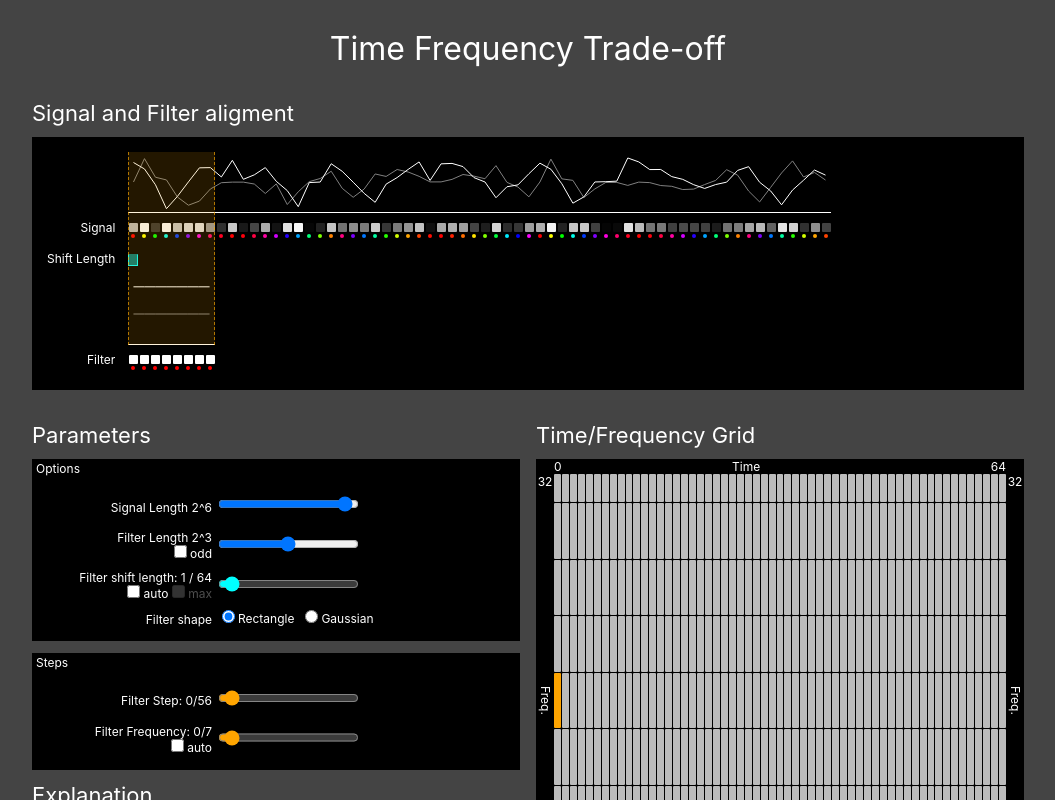
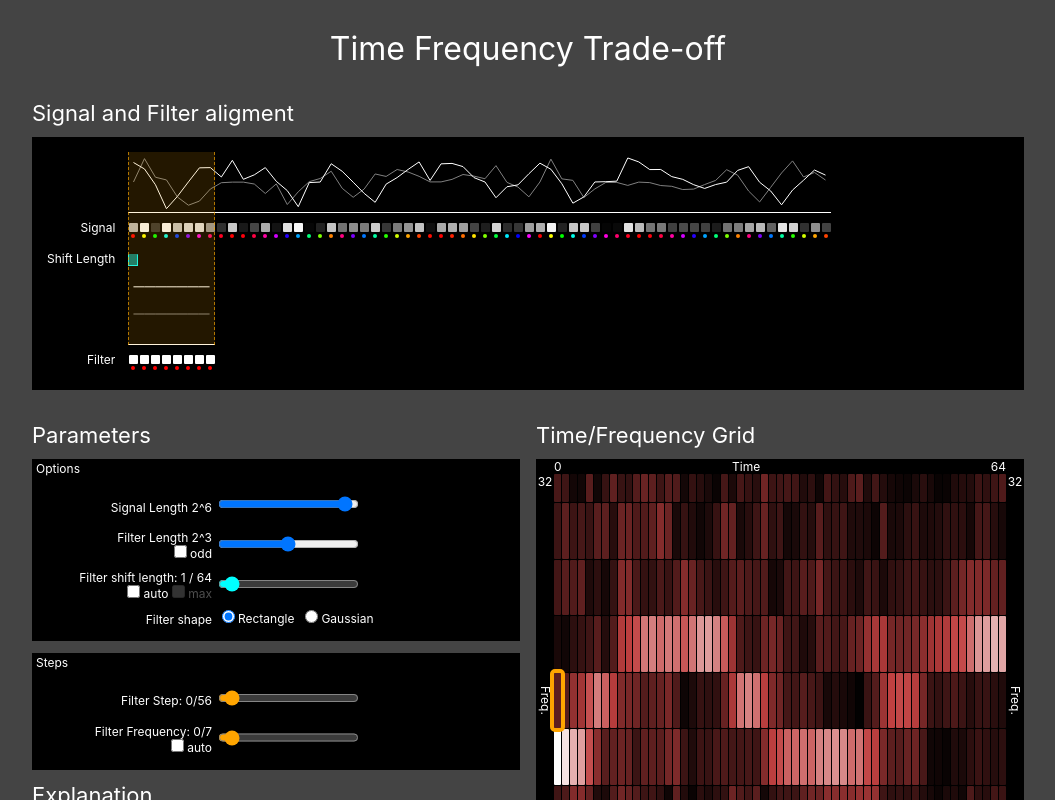
Before and after one commit to laszlokorte/time-frequency, a Svelte app: page / in a window 1280 px wide. Shown: the top 800 px of the page, without its empty margins (112-1167 px from the left). Built offline with nearby package versions, Linux system fonts and the light colour scheme.

Commit message:
add magnitude spectrum colors

```diff
--- a/src/App.svelte
+++ b/src/App.svelte
@@ -1,6 +1,27 @@
 <script>
-	function cMake(mag, phase) {
+	function cMake(mag=0, phase=0) {
 		return {mag, phase}
+	}
+
+	function cMul(a,b) {
+		return {mag: a.mag*b.mag, phase: a.phase+b.phase}
+	}
+
+	function cSum(a,b) {
+		const are = Math.cos(a.phase) * a.mag
+		const bre = Math.cos(b.phase) * b.mag
+		const aim = Math.sin(a.phase) * a.mag
+		const bim = Math.sin(b.phase) * b.mag
+		const sumre = are + bre
+		const sumim = aim + bim
+		return {
+			mag: Math.sqrt(sumre*sumre + sumim*sumim),
+			phase: Math.atan2(aim + bim, are + bre)
+		}
+	}
+
+	function cMag(z) {
+		return z.mag
 	}
 
 	var seed = 1;
@@ -19,8 +40,8 @@
 	let wantOddLength = false
 	let windowLengthExp = 3
 	$: canOddLength = true || !(windowLengthExp==0 || windowLengthExp == signalLengthExp)
-	$: oddLength = (wantOddLength && canOddLength) ^ (windowLengthExp == 0)
-	$: windowLengthExp = Math.max(autoFrequency?1:0, Math.min(windowLengthExp, signalLengthExp - (wantOddLength?1:0)))
+	$: oddLength = (wantOddLength && canOddLength) ^ (windowLengthExp == 0) && windowLengthExp!=signalLengthExp
+	$: windowLengthExp = Math.max(autoFrequency?1:0, Math.min(windowLengthExp, signalLengthExp))
 	$: windowLength = Math.min(signalLength, Math.pow(2, windowLengthExp) + (oddLength?1:0))
 
 	let autoShiftSize = false
@@ -46,6 +67,16 @@
 
 	$: allSteps = Array(filterStepMax+1).fill(null).map((_,i) => i)
 	$: allFrequencies = Array(maxFilterFrequency+(maxFilterFrequency?1:0)+(!oddLength?1:0)).fill(null).map((_,i) => i-1 <= maxFilterFrequency/2 ? -i+(maxFilterFrequency+(maxFilterFrequency&1))/2 : 1+maxFilterFrequency-i+(maxFilterFrequency+(maxFilterFrequency&1))/2)
+
+	$: dotProducts = allSteps.map((s) => allFrequencies.map((f) => {
+		return filterWindow.map((_,o) => cMul(
+			cMake(
+			filterShape == 'rect' ? 1/Math.sqrt(filterWindow.length) :
+			Math.exp(-Math.pow(((o+0.5)/(windowLength+1)-(0.5))*4, 2)),
+			(f>maxFilterFrequency/2?f-maxFilterFrequency-1:f)*(o)/(windowLength)*2*Math.PI),
+			signal[s*windowShiftSize+o]
+		)).reduce(cSum,cMake())
+	}))
 
 	let dragging = false
 
@@ -148,6 +179,7 @@
 		display: block;
 		cursor: pointer;
 		border-radius: 1px;
+		background-color: hsl(0, 50%, calc(var(--cmag) * 50%));
 	}
 
 	label {
@@ -163,10 +195,12 @@
 	}
 
 	button.active-secondary {
-		background: #999;
+		outline: 4px dotted orange;
+		z-index: 10;
 	}
 	button.active {
-		background: orange;
+		outline: 4px solid orange;
+		z-index: 10;
 	}
 
 
@@ -174,6 +208,7 @@
 		opacity: 0.5;
 		cursor: default;
 		pointer-events: none;
+		background: #bbb;
 	}
 
 	.rottext {
@@ -430,8 +465,8 @@
 
 			<div class="tf-grid" class:even={!oddLength} style:--odd-row-count={allFrequencies.length - (oddLength?0:2)}>
 				{#each allFrequencies as f, fi}
-					{#each allSteps as t}
-					<button data-t={t} style:grid-column={t+1} on:mouseup|capture={evtDragEnd} disabled={f!=filterFrequency&&(-f+windowLength)%windowLength!=filterFrequency && autoFrequency} class:active={f==filterFrequency && t==filterStep} class:active-secondary={(-f+windowLength)%windowLength==filterFrequency && t==filterStep} data-freq={f} data-step={t} on:mousedown={evtSetFilter} on:mouseenter={evtDragFilter}></button>
+					{#each allSteps as t, ti}
+					<button data-t={t} style:grid-column={t+1} on:mouseup|capture={evtDragEnd} disabled={f!=filterFrequency&&(-f+windowLength)%windowLength!=filterFrequency && autoFrequency} class:active={f==filterFrequency && t==filterStep} class:active-secondary={(-f+windowLength)%windowLength==filterFrequency && t==filterStep} data-freq={f} data-step={t} on:mousedown={evtSetFilter} on:mouseenter={evtDragFilter} style:--cmag={cMag(dotProducts[ti][fi])}></button>
 					{/each}
 
 					{#if omittedCount}
```
